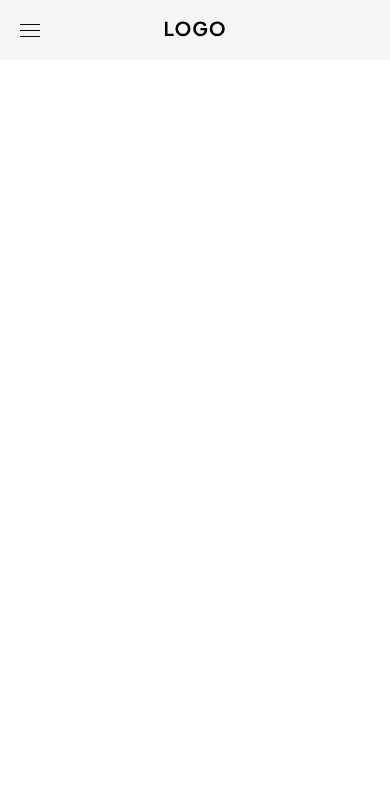
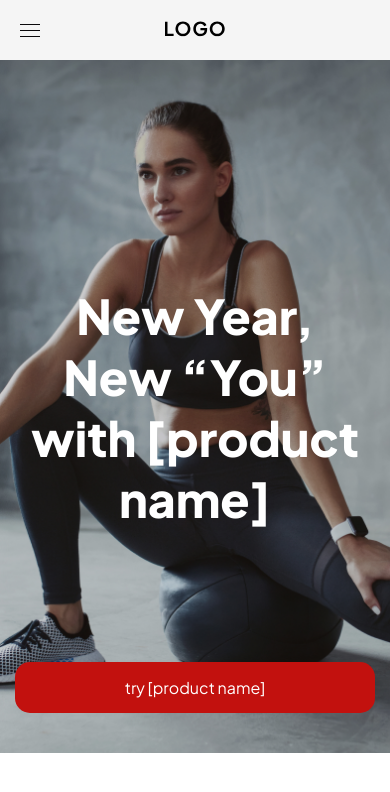
Before and after one commit to Vajkis/landing-page-task, a website: page src/index.html in a window 390 px wide. Drawn offline with Linux system fonts and the light colour scheme.

Commit message:
feat: hero

```diff
--- a/src/components/header/header-component.scss
+++ b/src/components/header/header-component.scss
@@ -1,4 +1,4 @@
-@use '../../scss/variables' as *;
+@use '../../scss/globals' as *;
 
 .header {
   position: sticky;
--- /dev/null
+++ b/src/components/hero/hero-component.html
@@ -0,0 +1,4 @@
+<section class="hero">
+  <h1 class="hero__title">New Year, New “You” with [product name]</h1>
+  <a class="hero__link" href="./">try [product name]</a>
+</section>
--- /dev/null
+++ b/src/components/hero/hero-component.js
@@ -0,0 +1,9 @@
+class HeroComponent extends HTMLElement {
+  async connectedCallback() {
+    const response = await fetch('./components/hero/hero-component.html');
+    const template = await response.text();
+    this.innerHTML = template;
+  }
+}
+
+customElements.define('hero-comp', HeroComponent);
--- /dev/null
+++ b/src/components/hero/hero-component.scss
@@ -0,0 +1,61 @@
+@use '../../scss/globals' as *;
+
+.hero {
+  position: relative;
+
+  aspect-ratio: 9 / 16;
+  width: 100%;
+
+  background-image: url('./assets/main-img-mobile.jpg');
+  background-position: center;
+  background-repeat: no-repeat;
+  background-size: cover;
+
+  @media (min-width: $breakpoint-tablet) {
+    aspect-ratio: 3 / 4;
+
+    background-image: url('./assets/main-img-tablet.jpg');
+  }
+
+  @media (min-width: $breakpoint-desktop) {
+    aspect-ratio: 11 / 4;
+
+    background-image: url('./assets/main-img-desktop.jpg');
+  }
+
+  &__title {
+    position: absolute;
+    top: 50%;
+    left: 50%;
+
+    min-width: 350px;
+
+    transform: translate(-50%, -50%);
+    color: $color-white;
+
+    @media (min-width: $breakpoint-tablet) {
+      min-width: 550px;
+      max-width: 550px;
+    }
+  }
+
+  &__link {
+    @include link-button($color-red);
+
+    position: absolute;
+    bottom: 40px;
+    left: 50%;
+
+    width: calc(100% - 60px);
+
+    transform: translateX(-50%);
+
+    @media (min-width: $breakpoint-tablet) {
+      bottom: 155px;
+    }
+
+    @media (min-width: $breakpoint-desktop) {
+      bottom: 50px;
+    }
+  }
+}
--- a/src/components/menu/menu-component.scss
+++ b/src/components/menu/menu-component.scss
@@ -1,4 +1,4 @@
-@use '../../scss/variables' as *;
+@use '../../scss/globals' as *;
 
 .menu {
   &__button {
--- a/src/components/nav/nav-component.scss
+++ b/src/components/nav/nav-component.scss
@@ -1,4 +1,4 @@
-@use '../../scss/variables' as *;
+@use '../../scss/globals' as *;
 
 .nav {
   &__container {
--- a/src/index.html
+++ b/src/index.html
@@ -11,8 +11,12 @@
       type="module"
       src="./components/header/header-component.js"
     ></script>
+    <script type="module" src="./components/nav/nav-component.js"></script>
     <script type="module" src="./components/menu/menu-component.js"></script>
-    <script type="module" src="./components/nav/nav-component.js"></script>
+    <script type="module" src="./components/hero/hero-component.js"></script>
     <header-comp></header-comp>
+    <main>
+      <hero-comp></hero-comp>
+    </main>
   </body>
 </html>
--- /dev/null
+++ b/src/scss/_globals.scss
@@ -0,0 +1,16 @@
+$breakpoint-tablet: 768px;
+$breakpoint-desktop: 1024px;
+
+$color-white: #ffffff;
+$color-gray: #f5f5f5;
+$color-black: #0b0a0c;
+$color-red: #c2110e;
+
+@mixin link-button($color: $color-black) {
+  max-width: 360px;
+  padding: 15px;
+  border-radius: 15px;
+  background-color: $color;
+  color: $color-white;
+  text-align: center;
+}
--- a/src/scss/_reset.scss
+++ b/src/scss/_reset.scss
@@ -1,11 +1,12 @@
 @import url('https://fonts.googleapis.com/css2?family=Mulish:ital,wght@0,200..1000;1,200..1000&family=Plus+Jakarta+Sans:ital,wght@0,200..800;1,200..800&display=swap');
 a,
 body,
-button {
+button,
+h1 {
   all: unset;
 }
 
-body {
+body * {
   font-family: 'Plus Jakarta Sans', sans-serif;
 }
 
@@ -13,3 +14,9 @@ a,
 button {
   -webkit-tap-highlight-color: transparent;
 }
+
+h1 {
+  text-align: center;
+  font-size: 3rem;
+  font-weight: 800;
+}
--- a/src/scss/_variables.scss
+++ /dev/null
@@ -1,6 +0,0 @@
-$breakpoint-tablet: 768px;
-$breakpoint-desktop: 1024px;
-
-$color-white: #ffffff;
-$color-gray: #f5f5f5;
-$color-black: #0b0a0c;
--- a/src/scss/style.scss
+++ b/src/scss/style.scss
@@ -2,3 +2,4 @@
 @use '../components/header/header-component';
 @use '../components/nav/nav-component';
 @use '../components/menu/menu-component';
+@use '../components/hero/hero-component';
```
Also changed, not shown: src/style.css.
